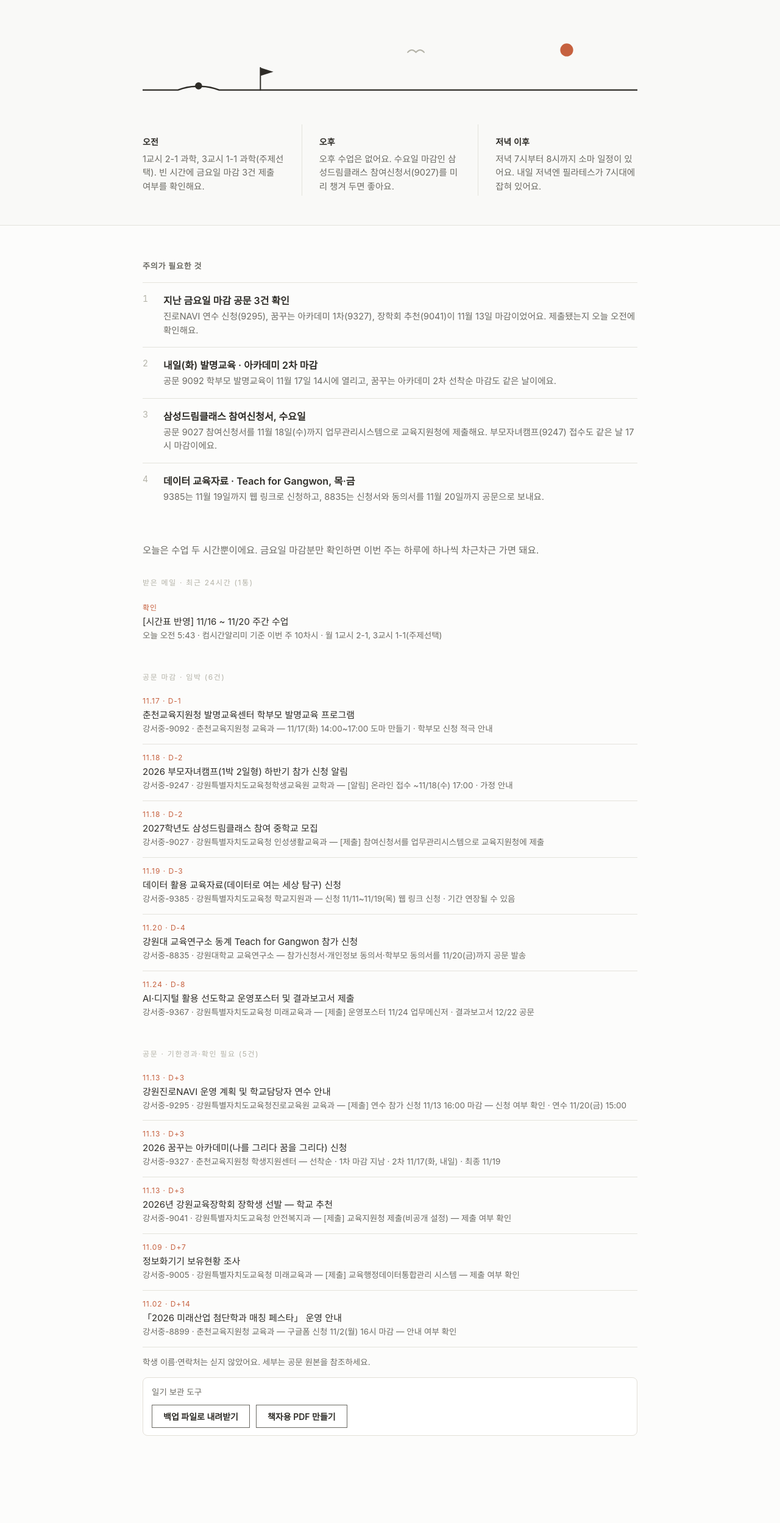
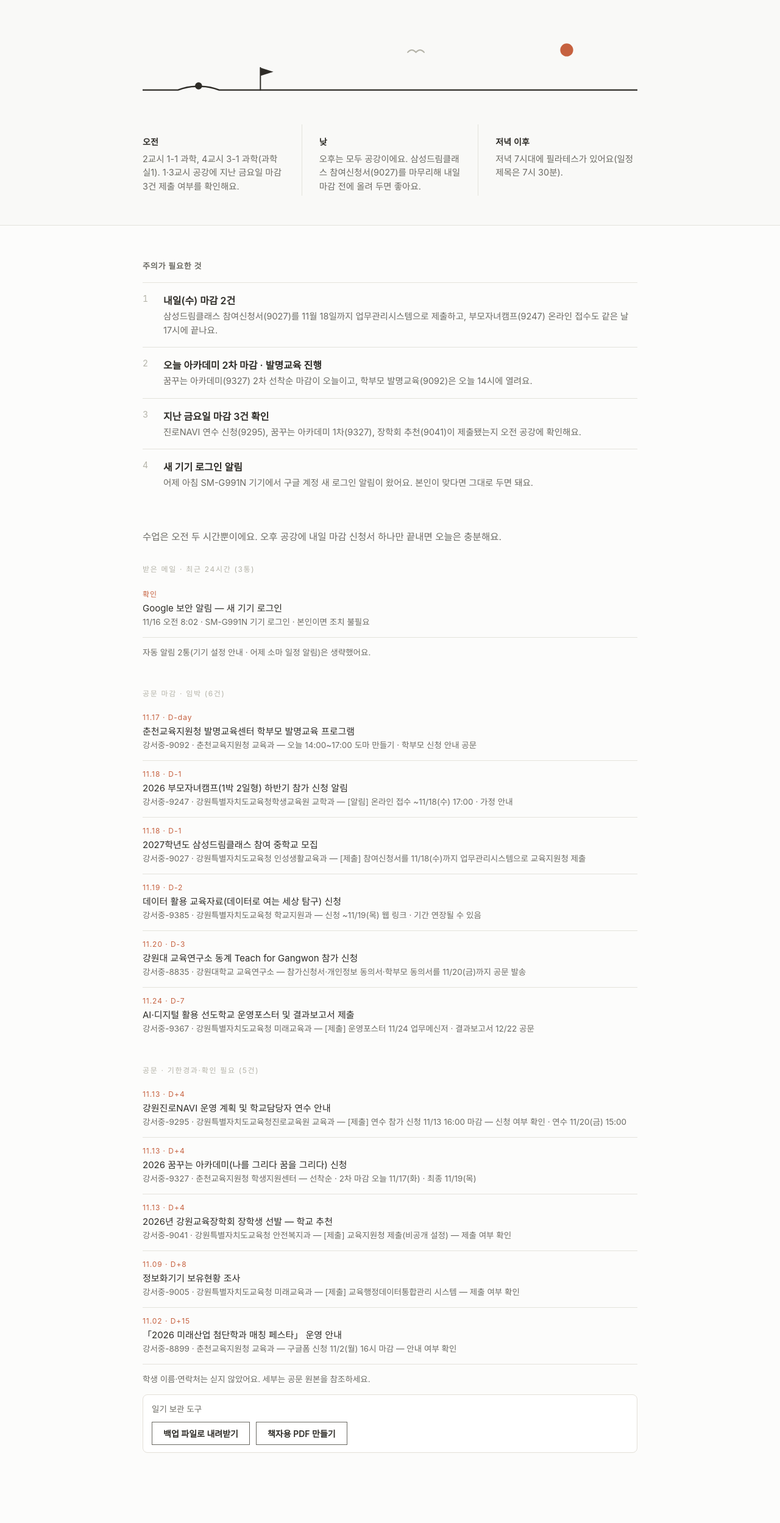
Before and after one commit to mswp96-del/morning-brief, a plain HTML site: page diary/index.html in a window 1280 px wide. Shown: the part 255-2753 px from the top of the page at 61% size. Drawn offline with Linux system fonts and the light colour scheme; grey boxes are pictures that could not be loaded.

Commit message:
Update brief 2026-11-17

```diff
--- a/diary/index.html
+++ b/diary/index.html
@@ -3,7 +3,7 @@
 <head>
 <meta charset="UTF-8">
 <meta name="viewport" content="width=device-width, initial-scale=1">
-<title>아침 브리핑 2026-11-16</title>
+<title>아침 브리핑 2026-11-17</title>
 <style>
 @font-face {
   font-family: 'Fraunces';
@@ -233,8 +233,8 @@ body {
 <body>
 <div class="band band-top">
   <div class="inner">
-    <div class="day-date">월요일 · 2026년 11월 16일</div>
-    <h1 class="headline">수업 두 시간과 저녁 소마 하나인 월요일이에요. 지난 금요일 마감 3건부터 확인하고 시작해요.</h1>
+    <div class="day-date">화요일 · 2026년 11월 17일</div>
+    <h1 class="headline">수업 두 시간과 저녁 필라테스인 화요일이에요. 내일 마감 2건을 오늘 오후에 끝내 두어요.</h1>
     <svg class="drawing" viewBox="0 0 840 170" xmlns="http://www.w3.org/2000/svg">
       <path d="M 0 130 L 60 130 Q 78 123 95 124 Q 112 123 130 130 L 840 130" fill="none" stroke="#2E2C27" stroke-width="2.5" stroke-linecap="round" />
       <circle cx="95" cy="123" r="6" fill="#2E2C27" />
@@ -246,15 +246,15 @@ body {
     <div class="acts">
       <div class="act">
         <div class="act-time">오전</div>
-        <div class="act-text">1교시 2-1 과학, 3교시 1-1 과학(주제선택). 빈 시간에 금요일 마감 3건 제출 여부를 확인해요.</div>
+        <div class="act-text">2교시 1-1 과학, 4교시 3-1 과학(과학실1). 1·3교시 공강에 지난 금요일 마감 3건 제출 여부를 확인해요.</div>
       </div>
       <div class="act">
-        <div class="act-time">오후</div>
-        <div class="act-text">오후 수업은 없어요. 수요일 마감인 삼성드림클래스 참여신청서(9027)를 미리 챙겨 두면 좋아요.</div>
+        <div class="act-time">낮</div>
+        <div class="act-text">오후는 모두 공강이에요. 삼성드림클래스 참여신청서(9027)를 마무리해 내일 마감 전에 올려 두면 좋아요.</div>
       </div>
       <div class="act">
         <div class="act-time">저녁 이후</div>
-        <div class="act-text">저녁 7시부터 8시까지 소마 일정이 있어요. 내일 저녁엔 필라테스가 7시대에 잡혀 있어요.</div>
+        <div class="act-text">저녁 7시대에 필라테스가 있어요(일정 제목은 7시 30분).</div>
       </div>
     </div>
   </div>
@@ -264,36 +264,37 @@ body {
   <div class="inner">
     <div class="list">
       <div class="section-heading">주의가 필요한 것</div>
-      <div class="item"><div class="item-num">1</div><div class="item-body"><div class="item-title">지난 금요일 마감 공문 3건 확인</div><div class="item-text">진로NAVI 연수 신청(9295), 꿈꾸는 아카데미 1차(9327), 장학회 추천(9041)이 11월 13일 마감이었어요. 제출됐는지 오늘 오전에 확인해요.</div></div></div>
-      <div class="item"><div class="item-num">2</div><div class="item-body"><div class="item-title">내일(화) 발명교육 · 아카데미 2차 마감</div><div class="item-text">공문 9092 학부모 발명교육이 11월 17일 14시에 열리고, 꿈꾸는 아카데미 2차 선착순 마감도 같은 날이에요.</div></div></div>
-      <div class="item"><div class="item-num">3</div><div class="item-body"><div class="item-title">삼성드림클래스 참여신청서, 수요일</div><div class="item-text">공문 9027 참여신청서를 11월 18일(수)까지 업무관리시스템으로 교육지원청에 제출해요. 부모자녀캠프(9247) 접수도 같은 날 17시 마감이에요.</div></div></div>
-      <div class="item"><div class="item-num">4</div><div class="item-body"><div class="item-title">데이터 교육자료 · Teach for Gangwon, 목·금</div><div class="item-text">9385는 11월 19일까지 웹 링크로 신청하고, 8835는 신청서와 동의서를 11월 20일까지 공문으로 보내요.</div></div></div>
+      <div class="item"><div class="item-num">1</div><div class="item-body"><div class="item-title">내일(수) 마감 2건</div><div class="item-text">삼성드림클래스 참여신청서(9027)를 11월 18일까지 업무관리시스템으로 제출하고, 부모자녀캠프(9247) 온라인 접수도 같은 날 17시에 끝나요.</div></div></div>
+      <div class="item"><div class="item-num">2</div><div class="item-body"><div class="item-title">오늘 아카데미 2차 마감 · 발명교육 진행</div><div class="item-text">꿈꾸는 아카데미(9327) 2차 선착순 마감이 오늘이고, 학부모 발명교육(9092)은 오늘 14시에 열려요.</div></div></div>
+      <div class="item"><div class="item-num">3</div><div class="item-body"><div class="item-title">지난 금요일 마감 3건 확인</div><div class="item-text">진로NAVI 연수 신청(9295), 꿈꾸는 아카데미 1차(9327), 장학회 추천(9041)이 제출됐는지 오전 공강에 확인해요.</div></div></div>
+      <div class="item"><div class="item-num">4</div><div class="item-body"><div class="item-title">새 기기 로그인 알림</div><div class="item-text">어제 아침 SM-G991N 기기에서 구글 계정 새 로그인 알림이 왔어요. 본인이 맞다면 그대로 두면 돼요.</div></div></div>
     </div>
 
-    <p class="calm-line">오늘은 수업 두 시간뿐이에요. 금요일 마감분만 확인하면 이번 주는 하루에 하나씩 차근차근 가면 돼요.</p>
+    <p class="calm-line">수업은 오전 두 시간뿐이에요. 오후 공강에 내일 마감 신청서 하나만 끝내면 오늘은 충분해요.</p>
 
-    <div class="section-label" style="margin-top:34px">받은 메일 · 최근 24시간 (1통)</div>
+    <div class="section-label" style="margin-top:34px">받은 메일 · 최근 24시간 (3통)</div>
     <div class="mail-list">
-      <div class="mail-item"><div class="mail-tag">확인</div><div class="mail-subj">[시간표 반영] 11/16 ~ 11/20 주간 수업</div><div class="mail-note">오늘 오전 5:43 · 컴시간알리미 기준 이번 주 10차시 · 월 1교시 2-1, 3교시 1-1(주제선택)</div></div>
+      <div class="mail-item"><div class="mail-tag">확인</div><div class="mail-subj">Google 보안 알림 — 새 기기 로그인</div><div class="mail-note">11/16 오전 8:02 · SM-G991N 기기 로그인 · 본인이면 조치 불필요</div></div>
+      <div class="mail-item"><div class="mail-note">자동 알림 2통(기기 설정 안내 · 어제 소마 일정 알림)은 생략했어요.</div></div>
     </div>
 
     <div class="section-label" style="margin-top:34px">공문 마감 · 임박 (6건)</div>
     <div class="mail-list">
-      <div class="mail-item"><div class="mail-tag">11.17 · D-1</div><div class="mail-subj">춘천교육지원청 발명교육센터 학부모 발명교육 프로그램</div><div class="mail-note">강서중-9092 · 춘천교육지원청 교육과 — 11/17(화) 14:00~17:00 도마 만들기 · 학부모 신청 적극 안내</div></div>
-      <div class="mail-item"><div class="mail-tag">11.18 · D-2</div><div class="mail-subj">2026 부모자녀캠프(1박 2일형) 하반기 참가 신청 알림</div><div class="mail-note">강서중-9247 · 강원특별자치도교육청학생교육원 교학과 — [알림] 온라인 접수 ~11/18(수) 17:00 · 가정 안내</div></div>
-      <div class="mail-item"><div class="mail-tag">11.18 · D-2</div><div class="mail-subj">2027학년도 삼성드림클래스 참여 중학교 모집</div><div class="mail-note">강서중-9027 · 강원특별자치도교육청 인성생활교육과 — [제출] 참여신청서를 업무관리시스템으로 교육지원청에 제출</div></div>
-      <div class="mail-item"><div class="mail-tag">11.19 · D-3</div><div class="mail-subj">데이터 활용 교육자료(데이터로 여는 세상 탐구) 신청</div><div class="mail-note">강서중-9385 · 강원특별자치도교육청 학교지원과 — 신청 11/11~11/19(목) 웹 링크 신청 · 기간 연장될 수 있음</div></div>
-      <div class="mail-item"><div class="mail-tag">11.20 · D-4</div><div class="mail-subj">강원대 교육연구소 동계 Teach for Gangwon 참가 신청</div><div class="mail-note">강서중-8835 · 강원대학교 교육연구소 — 참가신청서·개인정보 동의서·학부모 동의서를 11/20(금)까지 공문 발송</div></div>
-      <div class="mail-item"><div class="mail-tag">11.24 · D-8</div><div class="mail-subj">AI·디지털 활용 선도학교 운영포스터 및 결과보고서 제출</div><div class="mail-note">강서중-9367 · 강원특별자치도교육청 미래교육과 — [제출] 운영포스터 11/24 업무메신저 · 결과보고서 12/22 공문</div></div>
+      <div class="mail-item"><div class="mail-tag">11.17 · D-day</div><div class="mail-subj">춘천교육지원청 발명교육센터 학부모 발명교육 프로그램</div><div class="mail-note">강서중-9092 · 춘천교육지원청 교육과 — 오늘 14:00~17:00 도마 만들기 · 학부모 신청 안내 공문</div></div>
+      <div class="mail-item"><div class="mail-tag">11.18 · D-1</div><div class="mail-subj">2026 부모자녀캠프(1박 2일형) 하반기 참가 신청 알림</div><div class="mail-note">강서중-9247 · 강원특별자치도교육청학생교육원 교학과 — [알림] 온라인 접수 ~11/18(수) 17:00 · 가정 안내</div></div>
+      <div class="mail-item"><div class="mail-tag">11.18 · D-1</div><div class="mail-subj">2027학년도 삼성드림클래스 참여 중학교 모집</div><div class="mail-note">강서중-9027 · 강원특별자치도교육청 인성생활교육과 — [제출] 참여신청서를 11/18(수)까지 업무관리시스템으로 교육지원청 제출</div></div>
+      <div class="mail-item"><div class="mail-tag">11.19 · D-2</div><div class="mail-subj">데이터 활용 교육자료(데이터로 여는 세상 탐구) 신청</div><div class="mail-note">강서중-9385 · 강원특별자치도교육청 학교지원과 — 신청 ~11/19(목) 웹 링크 · 기간 연장될 수 있음</div></div>
+      <div class="mail-item"><div class="mail-tag">11.20 · D-3</div><div class="mail-subj">강원대 교육연구소 동계 Teach for Gangwon 참가 신청</div><div class="mail-note">강서중-8835 · 강원대학교 교육연구소 — 참가신청서·개인정보 동의서·학부모 동의서를 11/20(금)까지 공문 발송</div></div>
+      <div class="mail-item"><div class="mail-tag">11.24 · D-7</div><div class="mail-subj">AI·디지털 활용 선도학교 운영포스터 및 결과보고서 제출</div><div class="mail-note">강서중-9367 · 강원특별자치도교육청 미래교육과 — [제출] 운영포스터 11/24 업무메신저 · 결과보고서 12/22 공문</div></div>
     </div>
 
     <div class="section-label" style="margin-top:34px">공문 · 기한경과·확인 필요 (5건)</div>
     <div class="mail-list">
-      <div class="mail-item"><div class="mail-tag">11.13 · D+3</div><div class="mail-subj">강원진로NAVI 운영 계획 및 학교담당자 연수 안내</div><div class="mail-note">강서중-9295 · 강원특별자치도교육청진로교육원 교육과 — [제출] 연수 참가 신청 11/13 16:00 마감 — 신청 여부 확인 · 연수 11/20(금) 15:00</div></div>
-      <div class="mail-item"><div class="mail-tag">11.13 · D+3</div><div class="mail-subj">2026 꿈꾸는 아카데미(나를 그리다 꿈을 그리다) 신청</div><div class="mail-note">강서중-9327 · 춘천교육지원청 학생지원센터 — 선착순 · 1차 마감 지남 · 2차 11/17(화, 내일) · 최종 11/19</div></div>
-      <div class="mail-item"><div class="mail-tag">11.13 · D+3</div><div class="mail-subj">2026년 강원교육장학회 장학생 선발 — 학교 추천</div><div class="mail-note">강서중-9041 · 강원특별자치도교육청 안전복지과 — [제출] 교육지원청 제출(비공개 설정) — 제출 여부 확인</div></div>
-      <div class="mail-item"><div class="mail-tag">11.09 · D+7</div><div class="mail-subj">정보화기기 보유현황 조사</div><div class="mail-note">강서중-9005 · 강원특별자치도교육청 미래교육과 — [제출] 교육행정데이터통합관리 시스템 — 제출 여부 확인</div></div>
-      <div class="mail-item"><div class="mail-tag">11.02 · D+14</div><div class="mail-subj">「2026 미래산업 첨단학과 매칭 페스타」 운영 안내</div><div class="mail-note">강서중-8899 · 춘천교육지원청 교육과 — 구글폼 신청 11/2(월) 16시 마감 — 안내 여부 확인</div></div>
+      <div class="mail-item"><div class="mail-tag">11.13 · D+4</div><div class="mail-subj">강원진로NAVI 운영 계획 및 학교담당자 연수 안내</div><div class="mail-note">강서중-9295 · 강원특별자치도교육청진로교육원 교육과 — [제출] 연수 참가 신청 11/13 16:00 마감 — 신청 여부 확인 · 연수 11/20(금) 15:00</div></div>
+      <div class="mail-item"><div class="mail-tag">11.13 · D+4</div><div class="mail-subj">2026 꿈꾸는 아카데미(나를 그리다 꿈을 그리다) 신청</div><div class="mail-note">강서중-9327 · 춘천교육지원청 학생지원센터 — 선착순 · 2차 마감 오늘 11/17(화) · 최종 11/19(목)</div></div>
+      <div class="mail-item"><div class="mail-tag">11.13 · D+4</div><div class="mail-subj">2026년 강원교육장학회 장학생 선발 — 학교 추천</div><div class="mail-note">강서중-9041 · 강원특별자치도교육청 안전복지과 — [제출] 교육지원청 제출(비공개 설정) — 제출 여부 확인</div></div>
+      <div class="mail-item"><div class="mail-tag">11.09 · D+8</div><div class="mail-subj">정보화기기 보유현황 조사</div><div class="mail-note">강서중-9005 · 강원특별자치도교육청 미래교육과 — [제출] 교육행정데이터통합관리 시스템 — 제출 여부 확인</div></div>
+      <div class="mail-item"><div class="mail-tag">11.02 · D+15</div><div class="mail-subj">「2026 미래산업 첨단학과 매칭 페스타」 운영 안내</div><div class="mail-note">강서중-8899 · 춘천교육지원청 교육과 — 구글폼 신청 11/2(월) 16시 마감 — 안내 여부 확인</div></div>
       <div class="mail-item"><div class="mail-note">학생 이름·연락처는 싣지 않았어요. 세부는 공문 원본을 참조하세요.</div></div>
     </div>
 
```
Also changed, not shown: index.html (+22 -22 lines).
